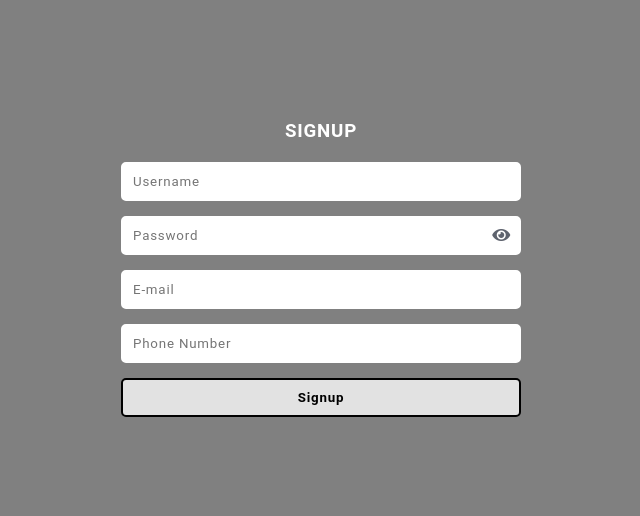
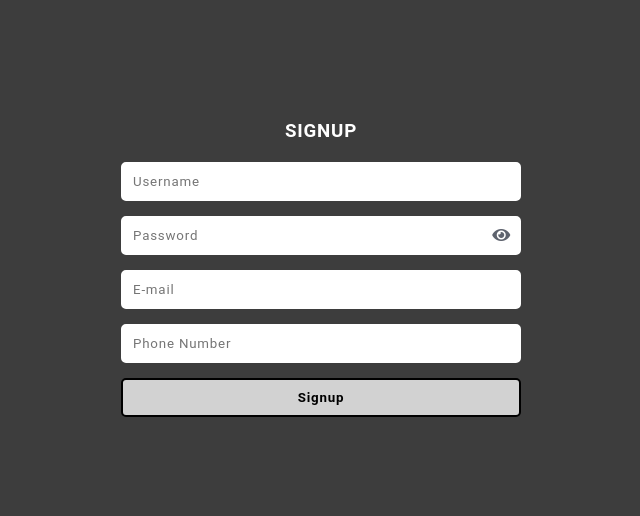
Before and after one commit to omkarhcode/php-login-system, a PHP site: page / in a window 1280 px wide. Shown: the top 516 px of the page, without its empty margins (319-959 px from the left). Run offline with PHP 8.4, Linux system fonts and the light colour scheme.

Commit message:
Update background color in main.css

```diff
--- a/assets/css/main.css
+++ b/assets/css/main.css
@@ -14,7 +14,7 @@
 }
 
 body {
-  background-color: gray;
+  background-color: #3d3d3d;
   display: flex;
   justify-content: center;
   padding: 100px 20px;
```
